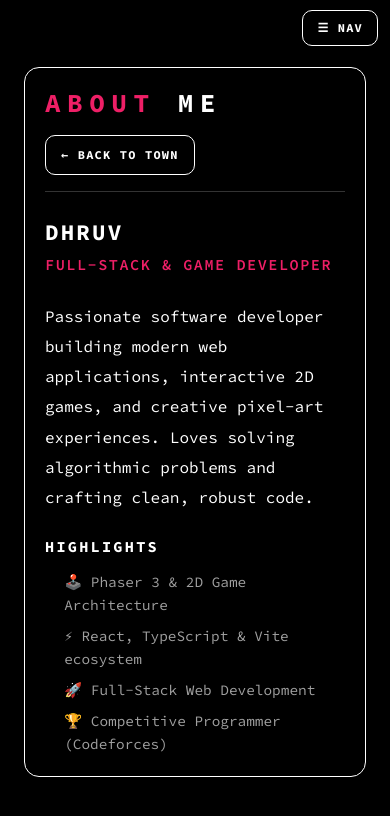
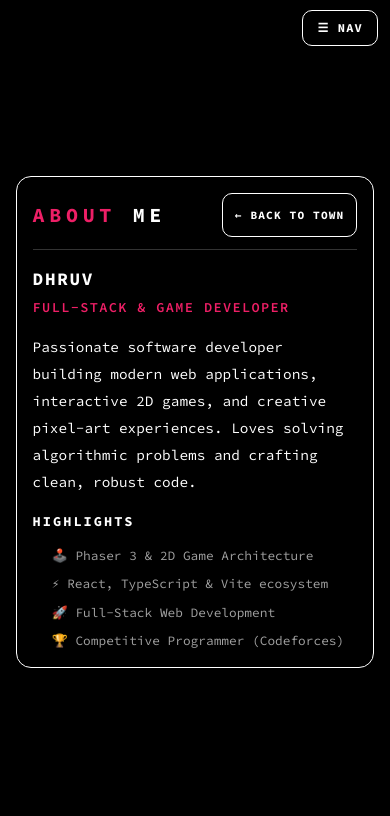
Before and after one commit to Dhruv-2903/Portfolio-, a React (Vite) app: page /about in a window 390 px wide. Shown: the top 816 px of the page. Built offline with nearby package versions, Linux system fonts and the light colour scheme.

Commit message:
responsive design full page at the pages

```diff
--- a/src/App.css
+++ b/src/App.css
@@ -139,10 +139,12 @@
   justify-content: center;
   min-height: 100vh;
   background-color: #000000;
-  padding: 1.5rem;
+  padding: clamp(0.75rem, 3vw, 2.5rem);
   box-sizing: border-box;
   font-family: var(--font-source-code-pro);
   font-feature-settings: "zero" 1;
+  width: 100%;
+  overflow-x: hidden;
 }
 
 @keyframes fadeIn {
@@ -158,11 +160,12 @@
   background: #000000;
   border: 1px solid #ffffff;
   border-radius: 15px;
-  padding: 30px;
-  max-width: 680px;
-  width: 100%;
-  max-height: 90vh;
+  padding: clamp(1rem, 4vw, 2.25rem);
+  width: clamp(280px, 92vw, 680px);
+  max-width: 100%;
+  max-height: calc(100vh - 2 * clamp(0.75rem, 3vw, 2.5rem));
   overflow-y: auto;
+  overflow-x: hidden;
   color: #ffffff;
   font-family: var(--font-source-code-pro);
   animation: fadeIn 0.2s ease-out;
@@ -170,7 +173,8 @@
 }
 
 .page-card.page-card-large {
-  max-width: 860px;
+  width: clamp(280px, 92vw, 1100px);
+  max-width: 100%;
 }
 
 .page-header {
@@ -178,33 +182,23 @@
   justify-content: space-between;
   align-items: center;
   border-bottom: 1px solid #333333;
-  padding-bottom: 1rem;
-  margin-bottom: 1.5rem;
-  gap: 1rem;
+  padding-bottom: clamp(0.75rem, 2vw, 1.25rem);
+  margin-bottom: clamp(1rem, 3vw, 1.75rem);
+  gap: clamp(0.75rem, 2vw, 1.5rem);
   flex-wrap: wrap;
 }
 
-/* Section Headings: Source Code Pro 42px weight 700, uppercase, letter-spacing 0.3-0.5em, line-height 1.19 */
+/* Fluid Section Headings: Source Code Pro, uppercase, fluid font-size 20px -> 42px, fluid letter-spacing */
 .page-header h2 {
   margin: 0;
   font-family: var(--font-source-code-pro);
-  font-size: 42px;
+  font-size: clamp(1.25rem, 4.2vw, 2.625rem);
   font-weight: 700;
   text-transform: uppercase;
-  letter-spacing: 0.4em;
+  letter-spacing: clamp(0.12em, 1.2vw, 0.4em);
   line-height: 1.19;
   color: #ffffff;
-}
-
-@media (max-width: 768px) {
-  .page-header h2 {
-    font-size: 26px;
-    letter-spacing: 0.25em;
-  }
-
-  .page-card {
-    padding: 20px;
-  }
+  word-break: break-word;
 }
 
 /* Ghost Outline Button (Secondary Action, e.g. Back to Town) */
@@ -215,16 +209,19 @@
   background: transparent;
   color: #ffffff;
   border: 1px solid #ffffff;
-  font-size: 12px;
+  font-size: clamp(0.7rem, 1.1vw, 0.8rem);
   font-weight: 700;
   text-transform: uppercase;
   letter-spacing: 0.1em;
   text-decoration: none;
-  padding: 10px 15px;
+  padding: clamp(8px, 1.5vw, 10px) clamp(12px, 2vw, 16px);
   font-family: var(--font-source-code-pro);
   border-radius: 10px;
+  min-height: 44px;
+  min-width: 44px;
   transition: background 0.15s, border-color 0.15s, color 0.15s;
   box-sizing: border-box;
+  touch-action: manipulation;
 }
 
 .back-btn:hover {
@@ -236,14 +233,14 @@
 .page-body {
   display: flex;
   flex-direction: column;
-  gap: 1.5rem;
+  gap: clamp(1rem, 3vw, 1.75rem);
   font-family: var(--font-source-code-pro);
 }
 
 .profile-header h3 {
   margin: 0 0 0.3rem 0;
   color: #ffffff;
-  font-size: 1.4rem;
+  font-size: clamp(1.1rem, 2.5vw, 1.4rem);
   font-weight: 700;
   text-transform: uppercase;
   letter-spacing: 0.1em;
@@ -252,7 +249,7 @@
 .profile-header .role {
   margin: 0;
   color: #ee1f66;
-  font-size: 0.95rem;
+  font-size: clamp(0.85rem, 1.5vw, 0.95rem);
   font-weight: 600;
   text-transform: uppercase;
   letter-spacing: 0.1em;
@@ -261,7 +258,7 @@
 .bio {
   line-height: 1.88;
   color: #ffffff;
-  font-size: 16px;
+  font-size: clamp(0.9rem, 1.5vw, 1rem);
   margin: 0;
 }
 
@@ -269,7 +266,7 @@
 .skill-group h4 {
   color: #ffffff;
   margin: 0 0 0.75rem 0;
-  font-size: 0.95rem;
+  font-size: clamp(0.85rem, 1.5vw, 0.95rem);
   font-weight: 700;
   text-transform: uppercase;
   letter-spacing: 0.15em;
@@ -286,7 +283,7 @@
 .highlights li {
   line-height: 1.6;
   color: #a0a0a0;
-  font-size: 0.9rem;
+  font-size: clamp(0.8rem, 1.3vw, 0.9rem);
 }
 
 .skill-group {
@@ -296,15 +293,15 @@
 .tags-container {
   display: flex;
   flex-wrap: wrap;
-  gap: 0.5rem;
+  gap: clamp(0.35rem, 1vw, 0.5rem);
 }
 
 .pixel-tag {
   background: #29292a;
   border: 1px solid #ffffff;
   color: #ffffff;
-  padding: 4px 10px;
-  font-size: 0.8rem;
+  padding: 4px clamp(6px, 1.2vw, 10px);
+  font-size: clamp(0.7rem, 1vw, 0.8rem);
   font-weight: 600;
   border-radius: 6px;
   text-transform: uppercase;
@@ -312,44 +309,50 @@
 }
 
 .pixel-tag.mini {
-  font-size: 0.75rem;
-  padding: 3px 8px;
+  font-size: clamp(0.68rem, 0.95vw, 0.75rem);
+  padding: 3px clamp(5px, 1vw, 8px);
 }
 
 .projects-list {
-  gap: 1.5rem;
+  display: grid;
+  grid-template-columns: repeat(auto-fit, minmax(min(100%, 300px), 1fr));
+  gap: clamp(1rem, 2.5vw, 1.5rem);
 }
 
 .project-card {
   background: #29292a;
   border: 1px solid #ffffff;
   border-radius: 15px;
-  padding: 1.25rem;
+  padding: clamp(1rem, 2.5vw, 1.35rem);
   display: flex;
   flex-direction: column;
-  gap: 0.8rem;
+  gap: clamp(0.5rem, 1.5vw, 0.8rem);
+  box-sizing: border-box;
 }
 
 .project-card h3 {
   margin: 0;
   color: #ffffff;
-  font-size: 1.15rem;
+  font-size: clamp(1rem, 2vw, 1.15rem);
   font-weight: 700;
   text-transform: uppercase;
   letter-spacing: 0.1em;
+  word-break: break-word;
 }
 
 .project-card p {
   margin: 0;
-  font-size: 0.95rem;
+  font-size: clamp(0.85rem, 1.5vw, 0.95rem);
   line-height: 1.7;
   color: #a0a0a0;
 }
 
 .project-links {
   display: flex;
-  gap: 0.75rem;
-  margin-top: 0.4rem;
+  flex-wrap: wrap;
+  gap: clamp(0.5rem, 1.5vw, 0.75rem);
+  margin-top: auto;
+  padding-top: 0.4rem;
 }
 
 /* Ghost Outline Button for secondary links */
@@ -360,15 +363,18 @@
   background: transparent;
   color: #ffffff;
   border: 1px solid #ffffff;
-  padding: 10px 15px;
-  font-size: 12px;
+  padding: clamp(8px, 1.5vw, 10px) clamp(12px, 2vw, 16px);
+  font-size: clamp(0.7rem, 1.1vw, 0.8rem);
   font-weight: 700;
   text-transform: uppercase;
   letter-spacing: 0.1em;
   text-decoration: none;
   border-radius: 10px;
+  min-height: 44px;
+  min-width: 44px;
   transition: background 0.15s, border-color 0.15s, color 0.15s;
   box-sizing: border-box;
+  touch-action: manipulation;
 }
 
 .pixel-btn:hover {
@@ -391,12 +397,14 @@
 }
 
 .contact-list {
-  gap: 1rem;
+  display: flex;
+  flex-direction: column;
+  gap: clamp(0.75rem, 2vw, 1rem);
 }
 
 .contact-intro {
   margin: 0 0 0.5rem 0;
-  font-size: 0.95rem;
+  font-size: clamp(0.85rem, 1.5vw, 0.95rem);
   color: #a0a0a0;
   line-height: 1.6;
 }
@@ -405,13 +413,17 @@
   display: flex;
   justify-content: space-between;
   align-items: center;
+  flex-wrap: wrap;
   background: #29292a;
   border: 1px solid #ffffff;
-  padding: 1rem 1.25rem;
+  padding: clamp(0.75rem, 2.5vw, 1.15rem) clamp(0.85rem, 3vw, 1.5rem);
   border-radius: 15px;
   color: #ffffff;
   text-decoration: none;
+  min-height: 48px;
+  gap: clamp(0.5rem, 2vw, 1rem);
   transition: border-color 0.15s, background 0.15s;
+  box-sizing: border-box;
 }
 
 .contact-card:hover {
@@ -424,11 +436,21 @@
   color: #ee1f66;
   text-transform: uppercase;
   letter-spacing: 0.1em;
+  font-size: clamp(0.85rem, 1.5vw, 0.95rem);
 }
 
 .contact-card .link-label {
   color: #ffffff;
-  font-size: 0.9rem;
+  font-size: clamp(0.8rem, 1.4vw, 0.9rem);
+  word-break: break-all;
+}
+
+/* Ensure images and media inside page cards scale fluidly */
+.page-card img,
+.page-card video,
+.page-card svg,
+.page-card iframe {
+  max-width: 100%;
 }
 
 /* Skills Page Book Layout */
```
